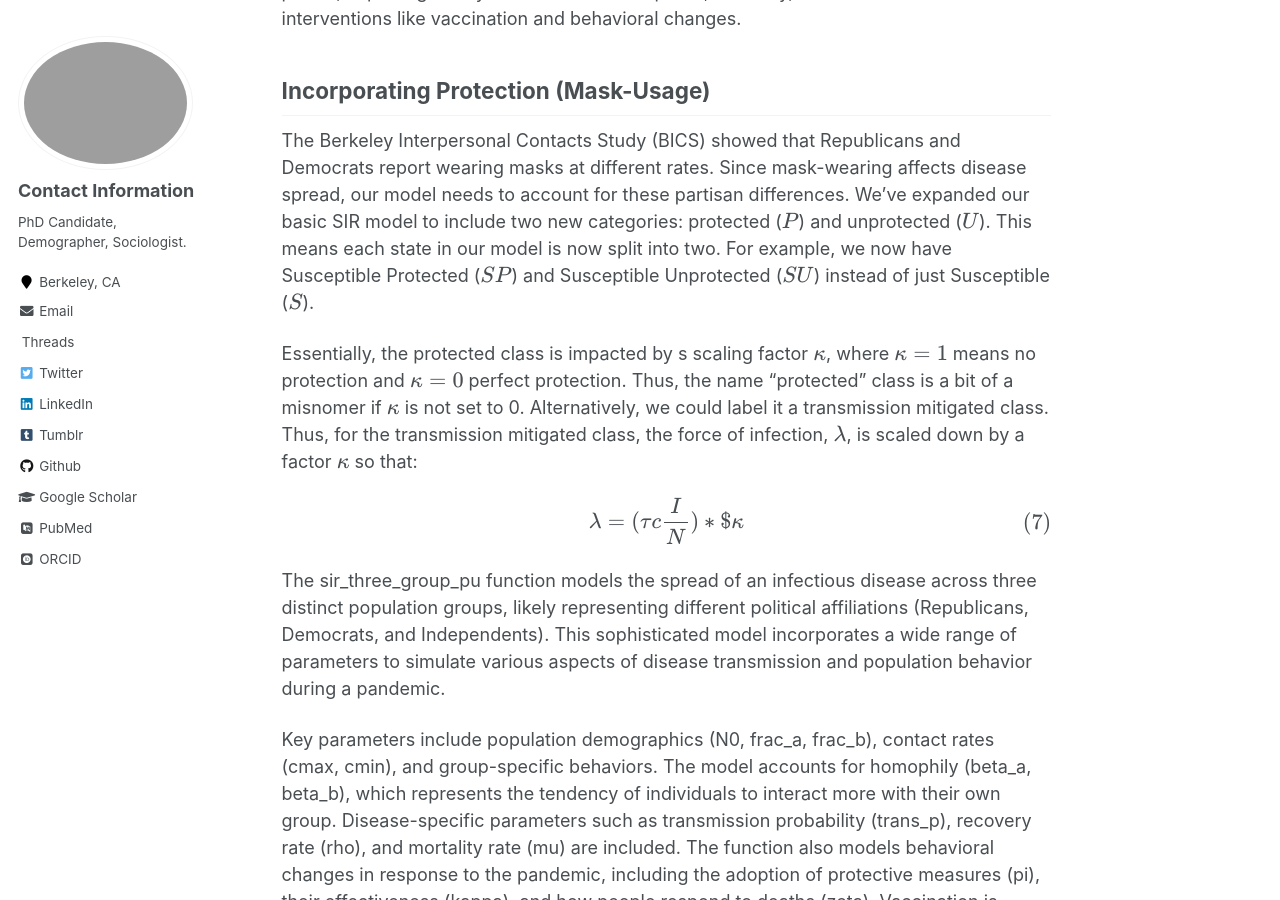
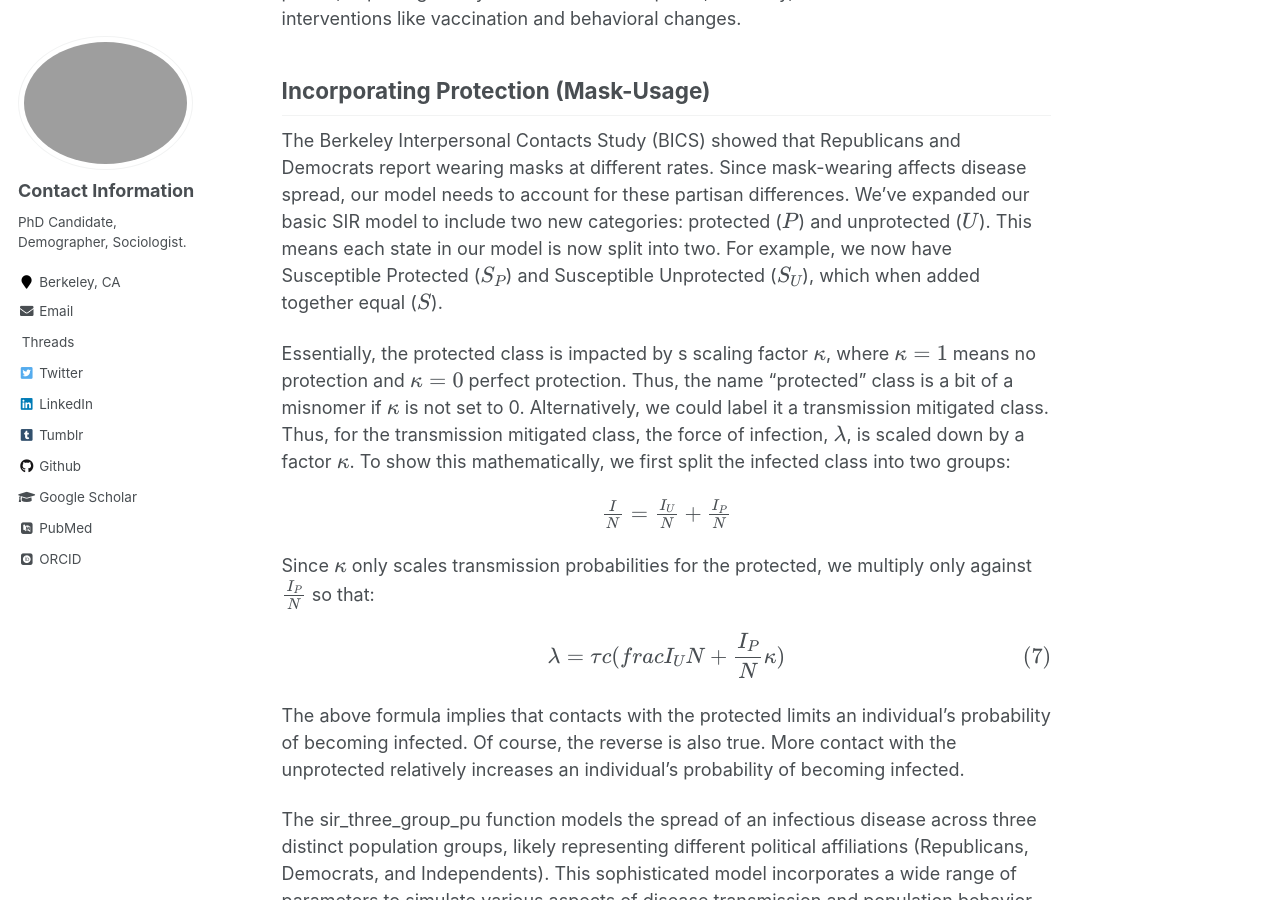
Before and after one commit to chrissoria/chrissoria.github.io, a Jekyll site: the page built from _posts/2024-12-20-three-group-sir.md, in a window 1280 px wide and 900 px high, scrolled down 3126 px. Built offline with Jekyll 4.4.1, drawn with Linux system fonts in a browser that asks for light colours; some web fonts are replaced; formulas are drawn with MathJax 3.

Commit message:
updating kappa section

```diff
--- a/_posts/2024-12-20-three-group-sir.md
+++ b/_posts/2024-12-20-three-group-sir.md
@@ -72,13 +72,21 @@ This SIR model implementation uses the deSolve package to numerically solve the
 
 ## Incorporating Protection (Mask-Usage)
 
-The Berkeley Interpersonal Contacts Study (BICS) showed that Republicans and Democrats report wearing masks at different rates. Since mask-wearing affects disease spread, our model needs to account for these partisan differences. We've expanded our basic SIR model to include two new categories: protected ($P$) and unprotected ($U$). This means each state in our model is now split into two. For example, we now have Susceptible Protected ($SP$) and Susceptible Unprotected ($SU$) instead of just Susceptible ($S$).
+The Berkeley Interpersonal Contacts Study (BICS) showed that Republicans and Democrats report wearing masks at different rates. Since mask-wearing affects disease spread, our model needs to account for these partisan differences. We've expanded our basic SIR model to include two new categories: protected ($P$) and unprotected ($U$). This means each state in our model is now split into two. For example, we now have Susceptible Protected ($S_P$) and Susceptible Unprotected ($S_U$), which when added together equal ($S$).
 
-Essentially, the protected class is impacted by s scaling factor $\kappa$, where $\kappa = 1$ means no protection and $\kappa = 0$ perfect protection. Thus, the name "protected" class is a bit of a misnomer if $\kappa$ is not set to 0. Alternatively, we could label it a transmission mitigated class. Thus, for the transmission mitigated class, the force of infection, $\lambda$, is scaled down by a factor $\kappa$ so that:
+Essentially, the protected class is impacted by s scaling factor $\kappa$, where $\kappa = 1$ means no protection and $\kappa = 0$ perfect protection. Thus, the name "protected" class is a bit of a misnomer if $\kappa$ is not set to 0. Alternatively, we could label it a transmission mitigated class. Thus, for the transmission mitigated class, the force of infection, $\lambda$, is scaled down by a factor $\kappa$. To show this mathematically, we first split the infected class into two groups:
 
 <p style="text-align: center;">
-$$\lambda = (\tau c \frac{I}{N})*$\kappa$$
+$\frac{I}{N} = \frac{I_U}{N} + \frac{I_P}{N}$
 </p>
+
+Since $\kappa$ only scales transmission probabilities for the protected, we multiply only against $\frac{I_P}{N}$ so that:
+
+<p style="text-align: center;">
+$$\lambda = \tau c (\\frac{I_U}{N} + \frac{I_P}{N}\kappa)$$
+</p>
+
+The above formula implies that contacts with the protected limits an individual's probability of becoming infected. Of course, the reverse is also true. More contact with the unprotected relatively increases an individual's probability of becoming infected.
 
 
 
```
